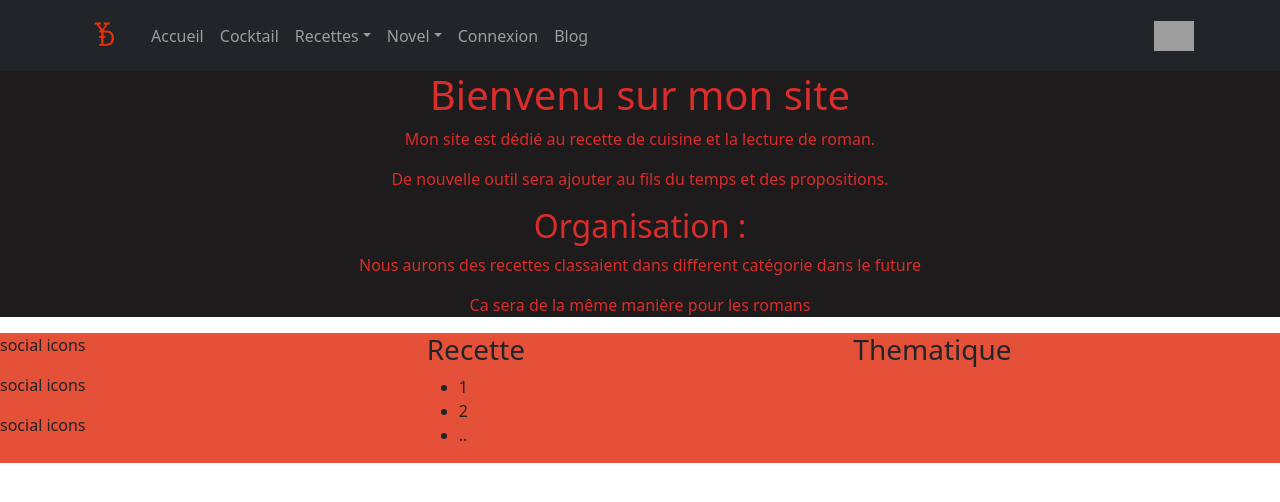
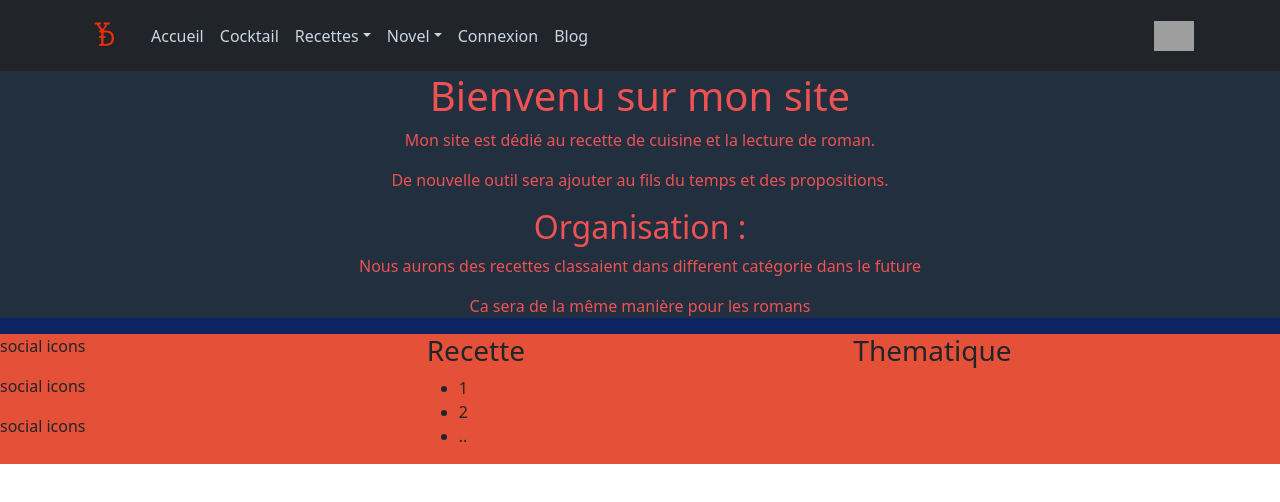
Before and after one commit to Koro0/my_books_frontend, a React (Create React App) app: page / in a window 1280 px wide. Shown: the top 502 px of the page. Built offline with nearby package versions, Linux system fonts and the light colour scheme; grey boxes are pictures that could not be loaded.

Commit message:
add styles

```diff
--- a/src/styles/App.scss
+++ b/src/styles/App.scss
@@ -7,14 +7,31 @@
 @import './cocktail.style.scss';
 @import './index.style.scss';
 
+:root {
+    --color-bleu-gray:#2c3e50;
+    --color-gray:#7f8c8d;
+    --color-amour:#ee5253;
+    --color-imperial:#222f3e;
+    --color-tomate:#eb2f06;
+    --color-lightBleuBallerina: #c8d6e5;
+    --color-darkSapphire: #0c2461;
+}
+
 .darkMode {
-    background: #1d1b1b;
-    color: rgb(219, 44, 44);
+    background-color: var(--color-imperial) !important;
+    color: var(--color-amour)!important;
 }
+
+#root {
+    background-color: var(--color-darkSapphire);
+}
+
 .lightMode {
-    background: red;
-    color: #000;
+    background-color: var( --color-gray)!important;
+    color: var(--color-bleu-gray) !important;
 }
+
+
 h1, h2 {
     text-align: center;
 }
--- a/src/styles/cocktail.style.scss
+++ b/src/styles/cocktail.style.scss
@@ -11,7 +11,8 @@
 .cocktail {
     display: flex;
     flex-direction: column;
-    margin: 1rem;
+    margin: 4.5rem;
+    background-color: var(--color-lightBleuBallerina);
     &__header {
         display: flex;
         flex-direction: row;
--- a/src/styles/footer.style.scss
+++ b/src/styles/footer.style.scss
@@ -1,7 +1,9 @@
 .footer {
-    padding: 0;
+    bottom: 0;
+    width: 100%;
+    background-color: #e55039;
+
     &__Box {
-        background-color: #e55039;
         display: flex;
     }
     &__Social {
@@ -13,4 +15,8 @@
     &__Thematique {
         flex: 1;
     }
+    &__Copy {
+        text-align: center;
+        font-size: 1.2rem ;
+    }
 }
--- a/src/styles/header.style.scss
+++ b/src/styles/header.style.scss
@@ -12,3 +12,16 @@
     width: 40px;
     align-items: center;
 }
+
+.navbar {
+    box-shadow: 0px 1px 1px var(--color-imperial);
+    position: fixed;
+    top: 0;
+    width: 100%;
+    z-index: 5
+}
+
+.nav, a{
+    color: var(--color-lightBleuBallerina)!important;
+    display: block;
+}
--- a/src/styles/index.style.scss
+++ b/src/styles/index.style.scss
@@ -1,4 +1,4 @@
 .index {
     text-align: center;
-    margin: auto;
+    margin: 4.5rem 0 0 0;
 }
```
